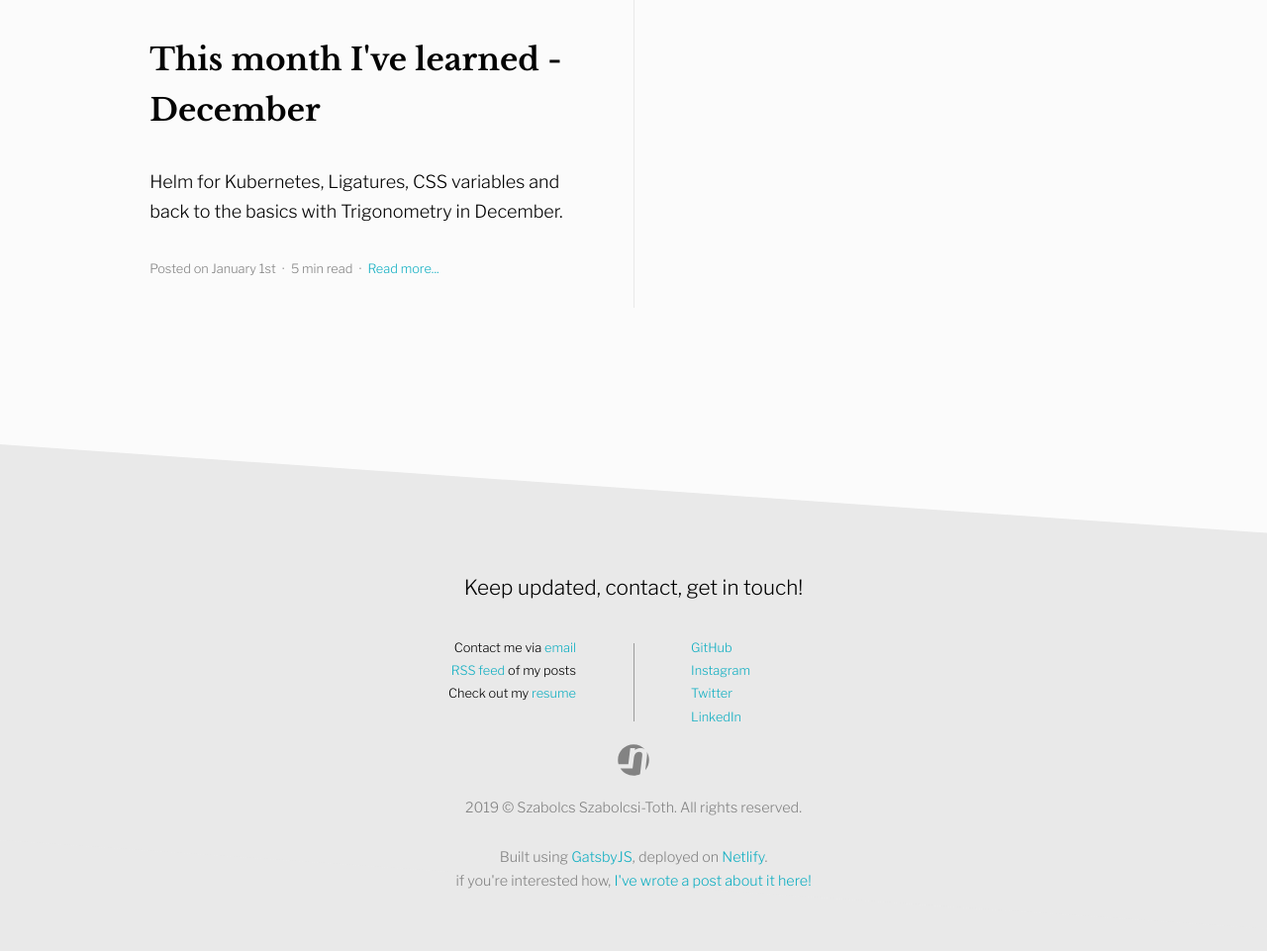
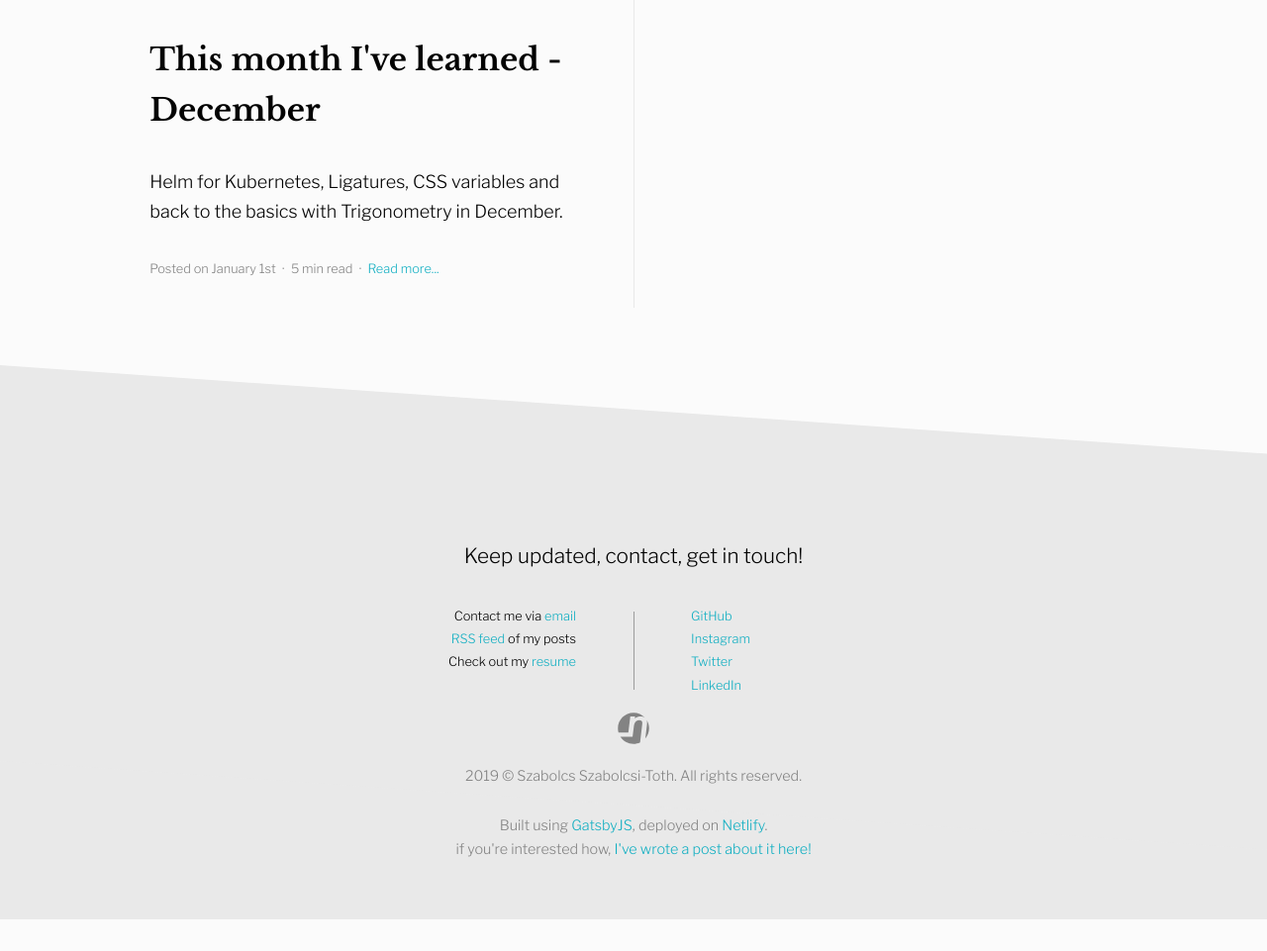
Before and after one commit to necccc/nec-gatsby, a Gatsby site: page / in a window 1280 px wide. Shown: the part 2697-3658 px from the top of the page at 99% size. After the commit the page ends 3626 px from the top, so only its background shows below. Built offline with nearby package versions, Linux system fonts and the light colour scheme; Gatsby itself is replaced by a stand-in of ours.

Commit message:
style fixes

```diff
--- a/src/components/Footer/footer.module.scss
+++ b/src/components/Footer/footer.module.scss
@@ -5,7 +5,7 @@
 .footer {
     min-height: 12rem;
     position: relative;
-    margin-top: 5rem;
+    margin-top: 7rem;
     background-color: $color-light-2;
     z-index: 1;
     font-family: $body-font;
@@ -20,7 +20,11 @@
         background-color: inherit;
         z-index: 1;
         bottom: 0;
-        top: -7rem;
+        top: -10rem;
+
+        @media (min-width: 2560px) {
+          top: -12rem;
+        }
         transform: skewY(4deg);
 		    transform-origin: bottom left;
         transition: transform ease-out .1s;
--- a/src/pages/index.module.scss
+++ b/src/pages/index.module.scss
@@ -31,7 +31,7 @@
 
 .articles {
   @include article();
-  padding-bottom: 4rem;
+  padding-bottom: 2rem;
 }
 
 .article {
```
Also changed, not shown: src/components/ArticleMeta/articlemeta.module.scss (+7 -1 lines).
